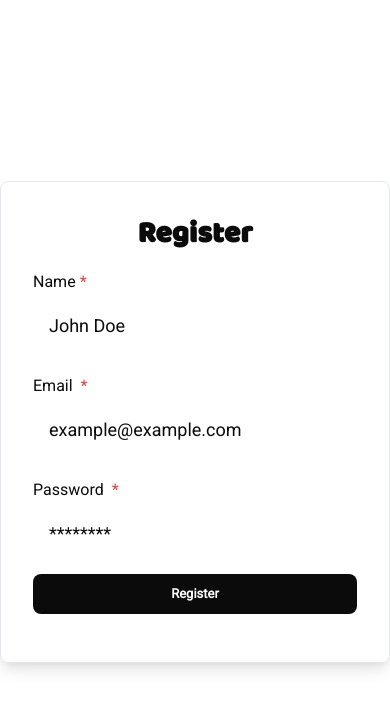
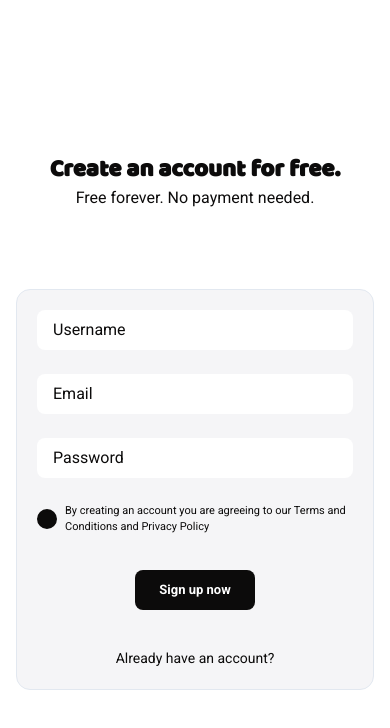
Before and after one commit to asenseofpradhyu/linkme_front, a Next.js app: page /user/register in a window 390 px wide. Shown: the top 728 px of the page. Built offline with nearby package versions, Linux system fonts and the light colour scheme.

Commit message:
Design Implement for Register, Forgot, Reset Password with responsive

```diff
--- a/pages/user/login.js
+++ b/pages/user/login.js
@@ -109,19 +109,20 @@ export default function Login() {
 
 
 
-<Container maxW="container.xl" >
+<Container maxW="container.xl" h="100%">
+<Flex width="100%" h="100vh" align="center" flexDirection={["column","column"]} justifyContent="center">
   <Box>
-    <Center><Heading fontSize="36px" mt="122px">Sign in to your Linko account</Heading></Center>
+    <Center><Heading fontSize={["24px","32px","36px","36px"]}>Sign in to your Linko account</Heading></Center>
   </Box>
-  <Center>
-  <Box borderWidth="1px" borderRadius="14px" overflow="hidden" bg="#F5F5F7" p="78px 168px" w='638px' mt="79px">
+
+  <Box borderWidth="1px" borderRadius="14px" overflow="hidden" bg="#F5F5F7" p={["20px 20px", "78px 168px", "78px 168px", "78px 168px"]} w={['100%','638px','725px','725px']} mt="79px">
     <Box>
     <form onSubmit={handleSubmit}>
                        <FormControl isRequired isInvalid={ touched["email"] && errors["email"] }>
                      <Input
                         type="text"
                         id="email"
-                        placeholder="example@example.com"
+                        placeholder="Email"
                         h="40px"
                         {...getFieldProps("email")}
                         />
@@ -136,20 +137,20 @@ export default function Login() {
                         {...getFieldProps("password")}/>
                         <FormErrorMessage>{touched["password"] && errors["password"]}</FormErrorMessage>
                 </FormControl>
-                <Center>
-                <Button width="120px" mt="34px" type="submit" isLoading={isSubmitting}>Login</Button>
+                <Center flexDirection={["column","column"]}>
+                <Text fontSize="14px" color="red" mt="10px">{loginError}</Text>
+                <Button width="120px" mt={loginError ? "20px" : "34px"} type="submit" isLoading={isSubmitting}>Sign in</Button>
                 </Center>
                 <Center>
-                <Link href="forgot_password" fontSize="12px" mt="10px">ForgotPassword?</Link>
+                <Link href="forgot_password" fontSize="14px" mt="10px">ForgotPassword?</Link>
                 </Center>
                 <Center>
                 <Text fontSize="14px" mt="38px">Don't have an account?{" "}<Link href="register" fontWeight="extrabold">Create one</Link></Text>
                 </Center>
-                <span>{loginError}</span>
             </form>
     </Box>
     </Box>
-  </Center>
+  </Flex>
 </Container>
 
 
--- a/pages/user/register.js
+++ b/pages/user/register.js
@@ -1,7 +1,7 @@
 import Head from 'next/head'
 import { useRouter } from 'next/router'
 import * as Yup from 'yup'
-import { Flex, Box, Heading, FormControl, FormLabel, Input, Button, FormErrorMessage } from "@chakra-ui/react";
+import { Flex, Box, Heading, Container, Center, Link, Text, FormControl, FormLabel, Input, Button, FormErrorMessage, Checkbox } from "@chakra-ui/react";
 import { Formik, useFormik } from 'formik';
 const axios = require('axios');
 
@@ -29,7 +29,8 @@ const Register = () => {
         initialValues: {
           email: "",
           name:"",
-          password: ""
+          password: "",
+          terms_policy:false
         },
         validationSchema: Yup.object().shape({
           email: Yup.string()
@@ -40,7 +41,9 @@ const Register = () => {
             .matches(/^[A-Z][a-z]+\s[A-Z][a-z]+$/, "Must be only Alphabet"),
           password: Yup.string()
             .min(6, "Must be more than 6 characters")
-            .required("Required")
+            .required("Required"),
+            terms_policy: Yup.bool()
+            .oneOf([true], 'Accept Terms & Conditions is required')
         }),
         onSubmit(values) {
           axios.post(API_URL+'register', {
@@ -68,43 +71,108 @@ const Register = () => {
 
 
     return (
-        <Flex width="100%" height="100vh" align="center" justifyContent="center">
-    <Box p={8} maxWidth="650px" width="100%" borderWidth={1} borderRadius={8} boxShadow="lg">
-        <Box textAlign="center">
-            <Heading> Register </Heading>
+
+<Container maxW="container.xl" h="100%">
+<Flex width="100%" h="100vh" align="center" flexDirection={["column","column"]} justifyContent="center">
+  <Box>
+    <Center flexDirection={["column","column"]}>
+      <Heading fontSize={["24px","32px","36px","36px"]}>Create an account for free.</Heading>
+      <Text fontSize="16px">Free forever. No payment needed.</Text>
+    </Center>
   </Box>
-        <Box my={4} textAlign="left">
 
+  <Box borderWidth="1px" borderRadius="14px" overflow="hidden" bg="#F5F5F7" p={["20px", "78px 168px", "78px 168px", "78px 168px"]} w={['100%','638px','638px','638px']} mt="79px">
+    <Box>
     <form onSubmit={handleSubmit}>
                 <FormControl isRequired  isInvalid={ touched["name"] && errors["name"] }>
-                    <FormLabel>Name</FormLabel>
-                    <Input type="text"
+                     <Input
+                        type="text"
                         id="Name"
-                        placeholder="John Doe"
-                        size="lg" {...getFieldProps("name")}/>
+                        placeholder="Username"
+                        h="40px"
+                        {...getFieldProps("name")}/>
                    <FormErrorMessage>{touched["name"] && errors["name"]}</FormErrorMessage>
                  </FormControl>
                  <FormControl isRequired mt={6} isInvalid={ touched["email"] && errors["email"] }>
-                    <FormLabel> Email </FormLabel>
-                    <Input type="text"
+                     <Input
+                        type="text"
                         id="email"
-                        placeholder="example@example.com"
-                        size="lg" {...getFieldProps("email")}/>
+                        placeholder="Email"
+                        h="40px"
+                        {...getFieldProps("email")}/>
                    <FormErrorMessage>{touched["email"] && errors["email"]}</FormErrorMessage>
                  </FormControl>
                  <FormControl isRequired mt={6} isInvalid={ touched["password"] && errors["password"] }>
-                    <FormLabel> Password </FormLabel>
                      <Input type="password"
                         id="password"
-                        placeholder="********"
-                        size="lg" {...getFieldProps("password")}/>
+                        placeholder="Password"
+                        h="40px"
+                        {...getFieldProps("password")}/>
                         <FormErrorMessage>{touched["password"] && errors["password"]}</FormErrorMessage>
                  </FormControl>
-                <Button width="full" mt={4} type="submit" isLoading={isSubmitting}>Register</Button>
+                 <FormControl isRequired isInvalid={ touched["terms_policy"] && errors["terms_policy"]}>
+                    <Checkbox size="lg" mt={"25px"} {...getFieldProps("terms_policy")}><Text fontSize="11px">By creating an account you are agreeing to our <Link href="#">Terms and Conditions</Link> and <Link href="#">Privacy Policy</Link></Text></Checkbox>
+                    <FormErrorMessage>{touched["terms_policy"] && errors["terms_policy"]}</FormErrorMessage>
+                 </FormControl>
+                <Center>
+                <Button width="120px" mt="34px" type="submit" isLoading={isSubmitting}>Sign up now</Button>
+                </Center>
                 </form>
+                <Center>
+                <Link href="login" fontSize="14px" mt="38px">Already have an account?</Link>
+                </Center>
     </Box>
     </Box>
   </Flex>
+</Container>
+
+
+
+
+
+
+
+
+
+
+
+//         <Flex width="100%" height="100vh" align="center" justifyContent="center">
+//     <Box p={8} maxWidth="650px" width="100%" borderWidth={1} borderRadius={8} boxShadow="lg">
+//         <Box textAlign="center">
+//             <Heading> Register </Heading>
+//         </Box>
+//         <Box my={4} textAlign="left">
+
+//             <form onSubmit={handleSubmit}>
+//             <FormControl isRequired  isInvalid={ touched["name"] && errors["name"] }>
+//                     <FormLabel>Name</FormLabel>
+//                     <Input type="text"
+//                     id="Name"
+//                         placeholder="John Doe"
+//                         size="lg" {...getFieldProps("name")}/>
+//                   <FormErrorMessage>{touched["name"] && errors["name"]}</FormErrorMessage>
+//                 </FormControl>
+//                 <FormControl isRequired mt={6} isInvalid={ touched["email"] && errors["email"] }>
+//                     <FormLabel> Email </FormLabel>
+//                     <Input type="text"
+//                     id="email"
+//                         placeholder="example@example.com"
+//                         size="lg" {...getFieldProps("email")}/>
+//                   <FormErrorMessage>{touched["email"] && errors["email"]}</FormErrorMessage>
+//                 </FormControl>
+//                 <FormControl isRequired mt={6} isInvalid={ touched["password"] && errors["password"] }>
+//                     <FormLabel> Password </FormLabel>
+//                     <Input type="password"
+//                     id="password"
+//                         placeholder="********"
+//                         size="lg" {...getFieldProps("password")}/>
+//                         <FormErrorMessage>{touched["password"] && errors["password"]}</FormErrorMessage>
+//                 </FormControl>
+//                 <Button width="full" mt={4} type="submit" isLoading={isSubmitting}>Register</Button>
+//             </form>
+//         </Box>
+//     </Box>
+// </Flex>
      );
 }
 
--- a/styles/font.css
+++ b/styles/font.css
@@ -1,4 +1,4 @@
-@import url('https://fonts.googleapis.com/css2?family=Roboto&display=swap');
+@import url('https://fonts.googleapis.com/css2?family=Roboto:wght@300;400;500;700&display=swap');
 
 @font-face {
   font-family: "Baloo_Bhai";
--- a/styles/globals.css
+++ b/styles/globals.css
@@ -34,6 +34,7 @@ a {
 ::placeholder { /* Most modern browsers support this now. */
  color:    #0C0B0B !important;
 }
+/* Input Control */
 input, select, textarea{
   color: #0C0B0B;
   background: #ffffff !important;
@@ -48,9 +49,18 @@ button{
   color:#ffffff !important;
   border-radius: 8px !important;
   font-size: 13px !important;
+  font-weight: 700 !important;
 }
 button:hover, button:focus, button:active {
   background-color: #0C0B0B;
   outline: none;
   box-shadow: none !important;
 }
+.chakra-checkbox__control{
+  border-color: #0C0B0B !important;
+  border-radius: 50% !important;
+  background: #0C0B0B !important;
+}
+.chakra-checkbox__control:focus{
+  box-shadow: none !important;
+}
```
Also changed, not shown: pages/user/forgot_password.js (+49 -17 lines), pages/user/reset_password.js (+63 -16 lines). Lines whose indentation alone changed are shown as unchanged.
